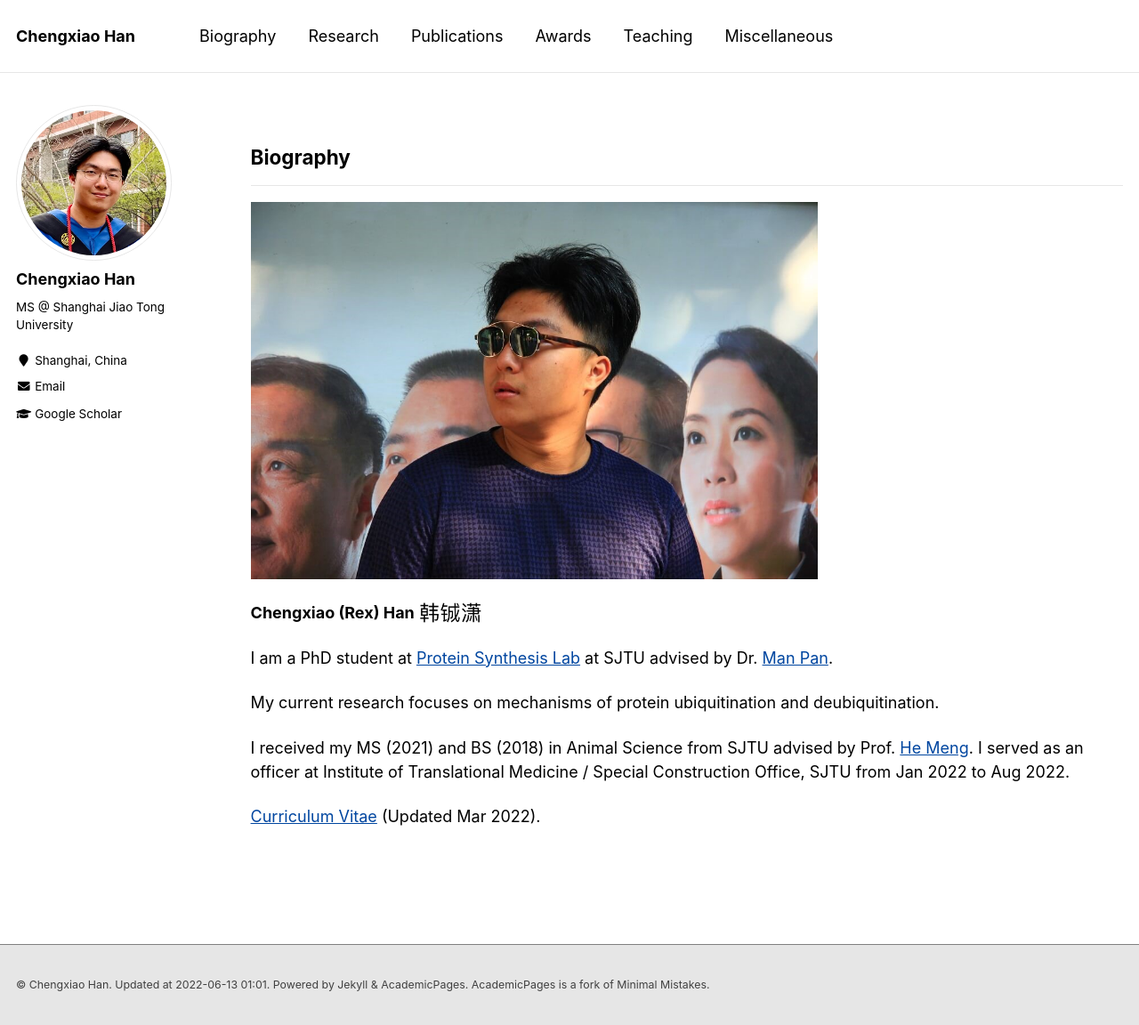
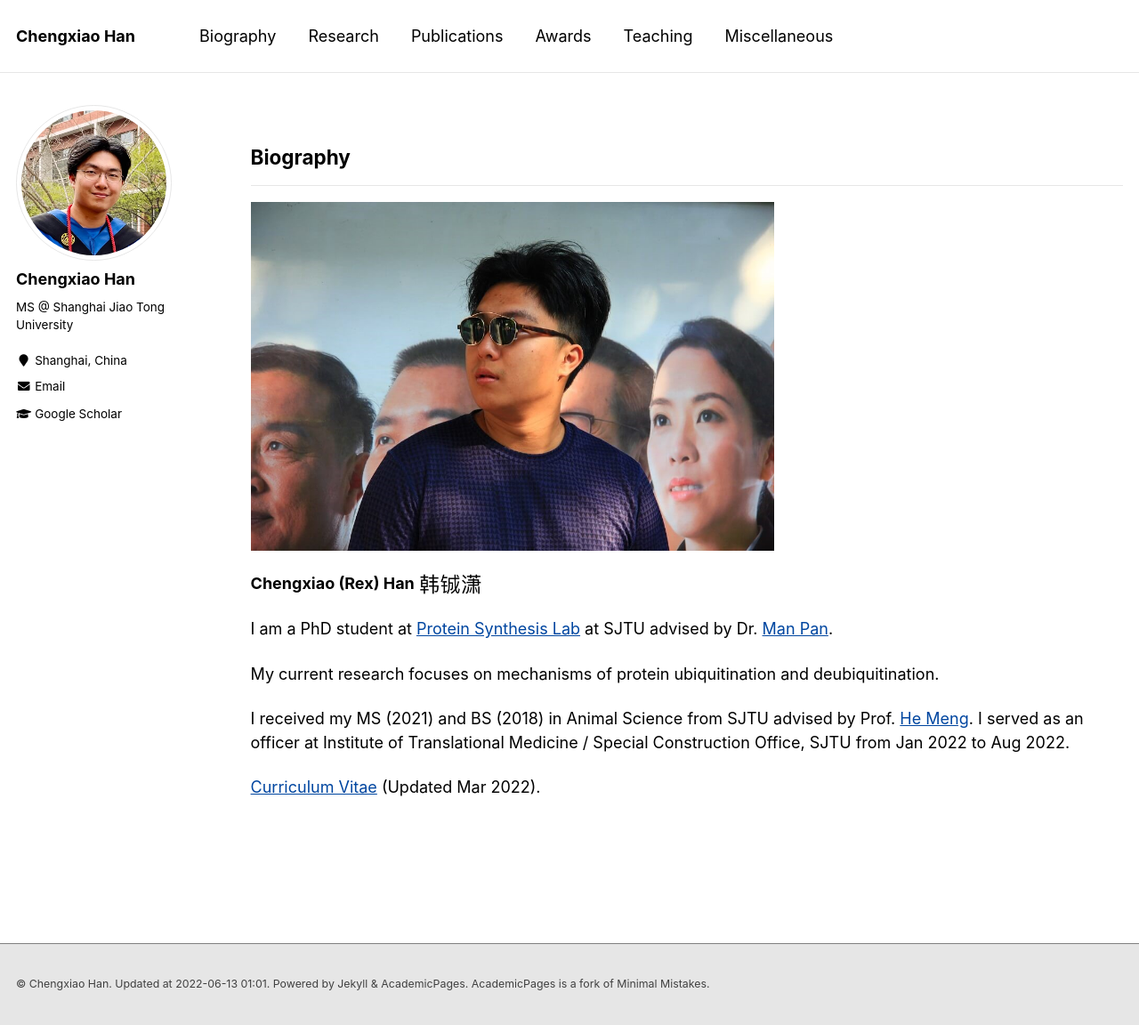
Before and after one commit to rexhancx/rexhan.github.io, a Jekyll site: the page built from _pages/about.md, in a window 1280 px wide and 1152 px high. Shown: the whole window at 89% size. Built offline with Jekyll 4.4.1, drawn with Linux system fonts in a browser that asks for light colours.

Commit message:
Update about.md

```diff
--- a/_pages/about.md
+++ b/_pages/about.md
@@ -8,7 +8,7 @@ author_profile: true
 ## __Biography__
 ---
 
-<img src="/images/bio.png" style="width: 65%">
+<img src="/images/bio.png" style="width: 60%">
 
 __Chengxiao (Rex) Han__ <img src="/images/rexhanname.jpg" style="height: 25px;vertical-align: middle" title="photographed by Yulin Liao">
 
```
